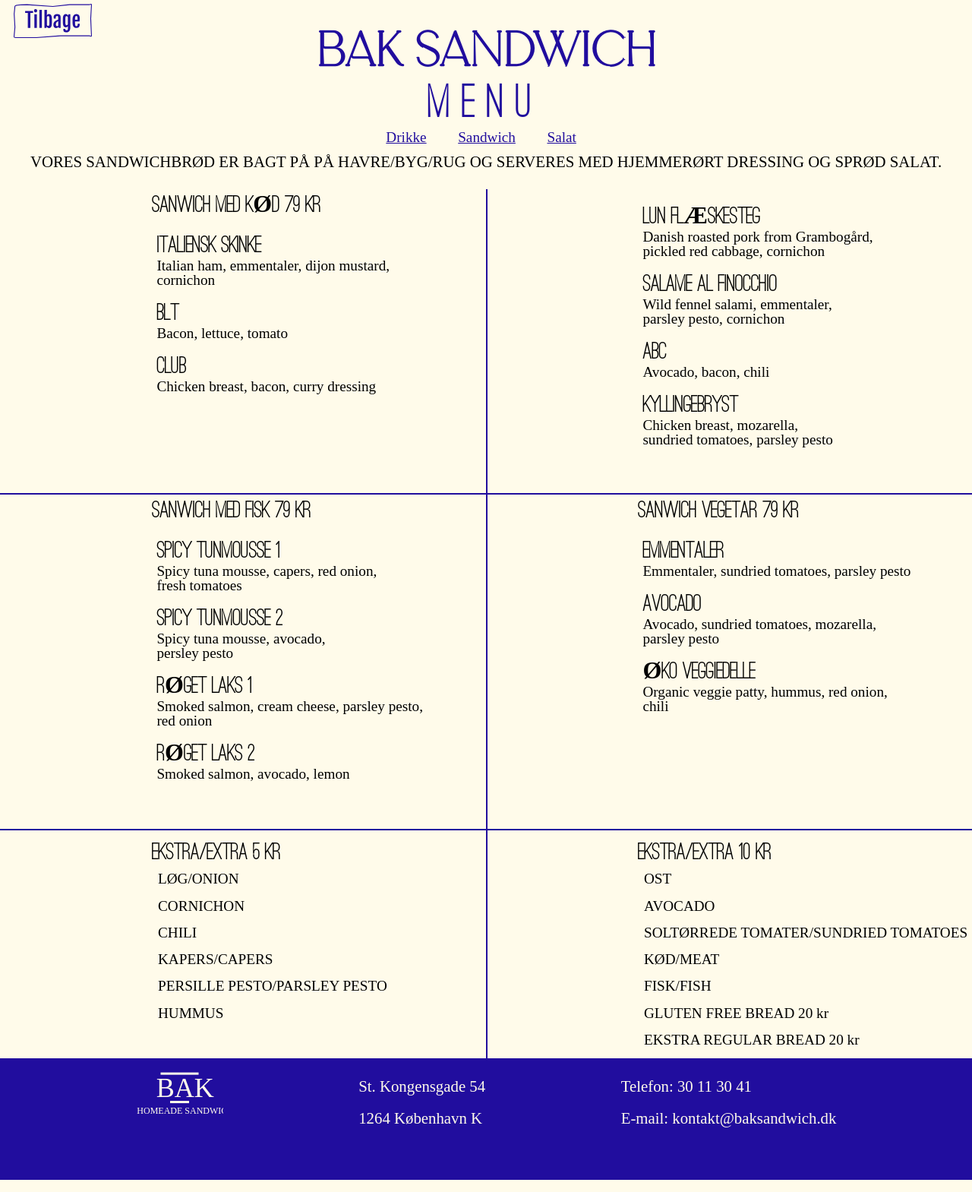
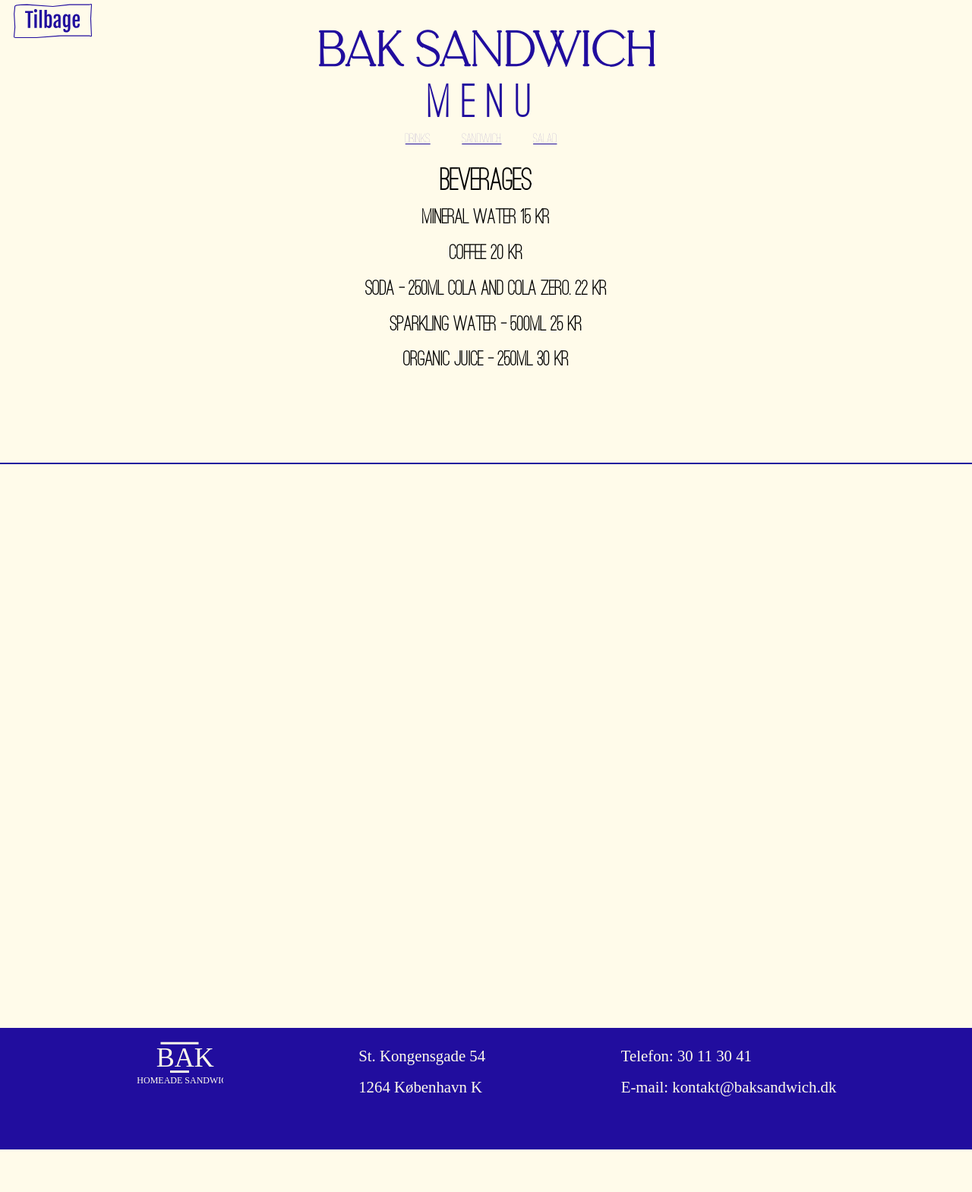
Before and after one commit to sagecave/bak_website2, a plain HTML site: page drikkeMenu.html in a window 1280 px wide. Shown: the part 13-1582 px from the top of the page at 76% size. After the commit the page ends 1542 px from the top, so only its background shows below. Drawn offline with Linux system fonts and the light colour scheme.

Commit message:
små_opdatering

```diff
--- a/css/layout.css
+++ b/css/layout.css
@@ -23,6 +23,11 @@ body {
   display: grid;
   grid-template-columns: 1fr 1fr;
   grid-template-rows: 1fr 1fr;
+}
+.grid_1-1_1-1-1{
+  display: grid;
+  grid-template-columns: 1fr 1fr;
+  grid-template-rows: 1fr 1fr 1fr;
 }
 
 .h1_forside {
@@ -348,3 +353,9 @@ iframe {
   left: 75vh;
   top: 15vh;
 }
+#stor_video {
+  position: relative;
+  top: 3vh;
+
+
+}
--- a/css/style.css
+++ b/css/style.css
@@ -332,3 +332,31 @@ footer {
 .colorChange{
   color: #fffbea;
 }
+
+
+#stor_video source{
+  width: 100vw;
+
+}
+#stor_video {
+  width: 50vw;
+
+
+}
+
+.storVideo{
+  grid-row: 3;
+  grid-column: 1/-1;
+
+}
+
+.menu_links{
+  font-family: "ostrichSans";
+}
+
+#menu_main .drikkelse h2{
+  font-size: 2.7rem;
+}
+#menu_main .drikkelse h3{
+  font-size: 1.8rem;
+}
--- a/drikkeMenu.html
+++ b/drikkeMenu.html
@@ -23,115 +23,42 @@
             <h2>MENU</h2>
 
             <div class="col_row_space menu_links">
-                <a href="drikkeMenu.html">Drikke</a>
+                <a href="drikkeMenu.html">Drinks</a>
                 <a href="menu.html">Sandwich</a>
-                <a href="salatMenu.html">Salat</a>
+                <a href="salatMenu.html">Salad</a>
             </div>
-            <p>VORES SANDWICHBRØD ER BAGT PÅ PÅ HAVRE/BYG/RUG OG SERVERES MED HJEMMERØRT DRESSING OG SPRØD SALAT.
-            </p>
+
         </div>
 
 
     </header>
     <main id="menu_main">
-        <div class="grid_1-1 menu_boks">
-            <div class="tekst_farveSort menu_design menu_section1 menu_section_left">
+        <div class=" menu_boks">
+            <div class="tekst_farveSort menu_section1 col_center drikkelse">
 
-                <h2>SANWICH MED KØD 79 kr</h2>
+                <h2>BEVERAGES</h2>
 
                 <div>
-                    <h3>ITALIENSK SKINKE</h3>
-                    <p>Italian ham, emmentaler, dijon mustard, <br>
-                        cornichon</p>
+                    <h3>MINERAL WATER 15 kr</h3>
+
                 </div>
                 <div>
-                    <h3>BLT</h3>
-                    <p>Bacon, lettuce, tomato</p>
+                    <h3>COFFEE 20 kr</h3>
+
                 </div>
                 <div>
-                    <h3>CLUB</h3>
-                    <p>Chicken breast, bacon, curry dressing</p>
-                </div>
-            </div>
-            <div class="tekst_farveSort menu_design menu_section1 ">
-                <div>
-                    <h3>LUN FLÆSKESTEG</h3>
-                    <p>Danish roasted pork from Grambogård, <br>
-                        pickled red cabbage, cornichon</p>
+                    <h3>SODA - 250ML COLA AND COLA ZERO. 22 kr</h3>
+
                 </div>
                 <div>
-                    <h3>SALAME AL FINOCCHIO</h3>
-                    <p>Wild fennel salami, emmentaler, <br>
-                        parsley pesto, cornichon</p>
+                    <h3>SPARKLING WATER - 500ML 25 kr</h3>
                 </div>
                 <div>
-                    <h3>ABC</h3>
-                    <p>Avocado, bacon, chili</p>
-                </div>
-                <div>
-                    <h3>KYLLINGEBRYST</h3>
-                    <p>Chicken breast, mozarella, <br> sundried tomatoes, parsley pesto</p>
-                </div>
-            </div>
-            <div class="tekst_farveSort menu_design sandwich_fisk menu_section2 menu_section_left">
-                <h2>SANWICH MED FISK 79 kr</h2>
-                <div>
-                    <h3>SPICY TUNMOUSSE 1</h3>
-                    <p>Spicy tuna mousse, capers, red onion, <br> fresh tomatoes</p>
-                </div>
-                <div>
-                    <h3>SPICY TUNMOUSSE 2</h3>
-                    <p>Spicy tuna mousse, avocado, <br> persley pesto</p>
-                </div>
-                <div>
-                    <h3>RØGET LAKS 1</h3>
-                    <p>Smoked salmon, cream cheese, parsley pesto, <br> red onion</p>
-                </div>
-                <div>
-                    <h3>RØGET LAKS 2</h3>
-                    <p>Smoked salmon, avocado, lemon</p>
-                </div>
-            </div>
-            <div class="tekst_farveSort menu_design menu_section2">
-                <h2>SANWICH VEGETAR 79 kr</h2>
-                <div>
-                    <h3>EMMENTALER</h3>
-                    <p>Emmentaler, sundried tomatoes, parsley pesto</p>
-                </div>
-                <div>
-                    <h3>AVOCADO</h3>
-                    <p>Avocado, sundried tomatoes, mozarella, <br> parsley pesto</p>
-                </div>
-                <div>
-                    <h3>ØKO VEGGIEDELLE</h3>
-                    <p>Organic veggie patty, hummus, red onion, <br> chili</p>
-                </div>
-            </div>
-            <div class="tekst_farveSort menu_design menu_section3 menu_section_left">
-                <div>
-                    <h3>EKSTRA/EXTRA 5 kr </h3>
-                    <p>LØG/ONION</p>
-                    <p>CORNICHON</p>
-                    <p>CHILI</p>
-                    <p>KAPERS/CAPERS</p>
-                    <p>PERSILLE PESTO/PARSLEY PESTO</p>
-                    <p>HUMMUS</p>
-                </div>
-            </div>
-            <div class="tekst_farveSort menu_design menu_section3 ">
-                <div>
-                    <h3>EKSTRA/EXTRA 10 kr</h3>
-                    <p>OST</p>
-                    <p>AVOCADO</p>
-                    <p>SOLTØRREDE TOMATER/SUNDRIED TOMATOES</p>
-                    <p>KØD/MEAT</p>
-                    <p>FISK/FISH</p>
-                    <p>GLUTEN FREE BREAD 20 kr</p>
-                    <p>EKSTRA REGULAR BREAD 20 kr</p>
+                    <h3>ORGANIC JUICE - 250ML 30 kr</h3>
                 </div>
             </div>
 
-        </div>
+
     </main>
     <footer class="col_row menu_footer">
         <div class="bak_logo footer_tekst">
--- a/js/burgerMenu.js
+++ b/js/burgerMenu.js
@@ -62,7 +62,7 @@ window.onscroll = function () {
 };
 
 function toggleScrollTopButton() {
-    var button = document.getElementById('scrollToTopBtn');
+    let button = document.getElementById('scrollToTopBtn');
     if (document.body.scrollTop > 20 || document.documentElement.scrollTop > 20) {
         button.style.display = 'block';
     } else {
```
Also changed, not shown: aboutUs.html (+5 -1 lines), menu.html (+21 -22 lines), salatMenu.html (+16 -17 lines).
